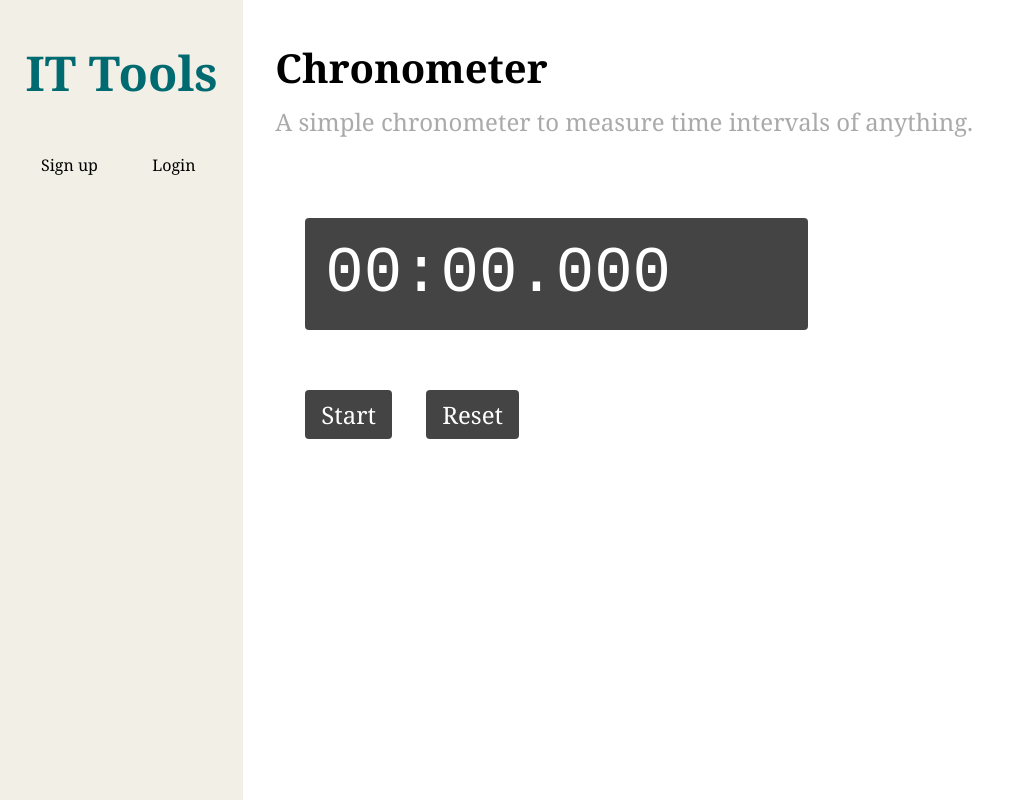
After one commit to codefulTM/it-tools, a Django app: page /category/9/chronometer in a window 1280 px wide. The commit adds this page. Shown: the whole page, without its empty margins (0-1009 px from the left). Run offline with Django 5.2, Linux system fonts and the light colour scheme; data that the repository does not hold is empty; some libraries are stand-ins or nearby versions.

Commit message:
Create chronometer.html
Added a new HTML template for chronometer tool.

```diff
--- /dev/null
+++ b/tkpmproject/it_tools/backend/static/javascript/chronometer.js
@@ -0,0 +1,18 @@
+const startButton = document.getElementById('start-btn');
+const stopButton = document.getElementById('stop-btn');
+const resetButton = document.getElementById('reset-btn');
+
+startButton.addEventListener('click', function() {
+    startButton.setAttribute('hidden', true);
+    stopButton.removeAttribute('hidden');
+});
+
+stopButton.addEventListener('click', function() {
+    startButton.removeAttribute('hidden');
+    stopButton.setAttribute('hidden', true);
+});
+
+resetButton.addEventListener('click', function() {
+    startButton.removeAttribute('hidden');
+    stopButton.setAttribute('hidden', true);
+});
--- a/tkpmproject/it_tools/backend/static/tool.css
+++ b/tkpmproject/it_tools/backend/static/tool.css
@@ -68,7 +68,6 @@
 
 
 .normal-btn {
-    display: inline-block;
     margin-left: 30px;
     margin-top: 20px;
     font-size: 24px;
@@ -252,3 +251,15 @@ input[type=range]:focus {
     row-gap: 16px;
     border-radius: 5px;
 }
+
+.chronometer-clock {
+    display: block;
+    margin: 40px 0px 40px 30px;
+    width: 50%;
+    font-size: 64px;
+    font-family: 'Courier New', Courier, monospace;
+    color: #fff;
+    background-color: #444;
+    padding: 20px;
+    border-radius: 4px;
+}
--- /dev/null
+++ b/tkpmproject/it_tools/backend/templates/tools/chronometer.html
@@ -0,0 +1,19 @@
+{% extends "master.html" %}
+
+{% block content %}
+<h2 class="tool-name">Chronometer</h2>
+
+<p class="tool-des">
+    A simple chronometer to measure time intervals of anything.
+</p>
+
+<div class="tool-body">
+    <label id="clock" class="chronometer-clock">00:00.000</label>
+    <button type="button" id="start-btn" class="normal-btn">Start</button>
+    <button hidden type="button" id="stop-btn" class="normal-btn">Stop</button>
+    <button type="button" id="reset-btn" class="normal-btn">Reset</button>
+</div>
+
+{% load static %}
+<script src="{% static 'javascript/chronometer.js' %}"></script>
+{% endblock %}
--- a/tkpmproject/it_tools/backend/urls.py
+++ b/tkpmproject/it_tools/backend/urls.py
@@ -13,6 +13,7 @@ urlpatterns = [
     path('category/8/lorem-ipsum-generator', views.lorem_ipsum_generator_tool, name='lorem_ipsum_generator'),
     path('category/9/measurement-unit-converter', views.measurement_unit_converter_tool, name='measurement_unit_converter'),
     path('category/9/website-load-time-tester', views.website_load_time_tester_tool, name='website_load_time_tester'),
+    path('category/9/chronometer', views.chronometer_tool, name='chronometer'),
     path('login/', views.login, name="login"),
     path('signup/', views.signup, name="signup"),
     path('logout/', views.logout, name='logout'),
--- a/tkpmproject/it_tools/backend/views.py
+++ b/tkpmproject/it_tools/backend/views.py
@@ -122,6 +122,10 @@ def website_load_time_tester_tool(request):
     context = get_master_context(request)
     return render(request, 'tools/website_load_time_tester.html', context)
 
+def chronometer_tool(request):
+    context = get_master_context(request)
+    return render(request, 'tools/chronometer.html', context)
+
 def get_master_context(request):
     # Get all it tools and convert query set to a list of objects
     it_tools = json.dumps(list(get_all_tools()), default=str)
```
